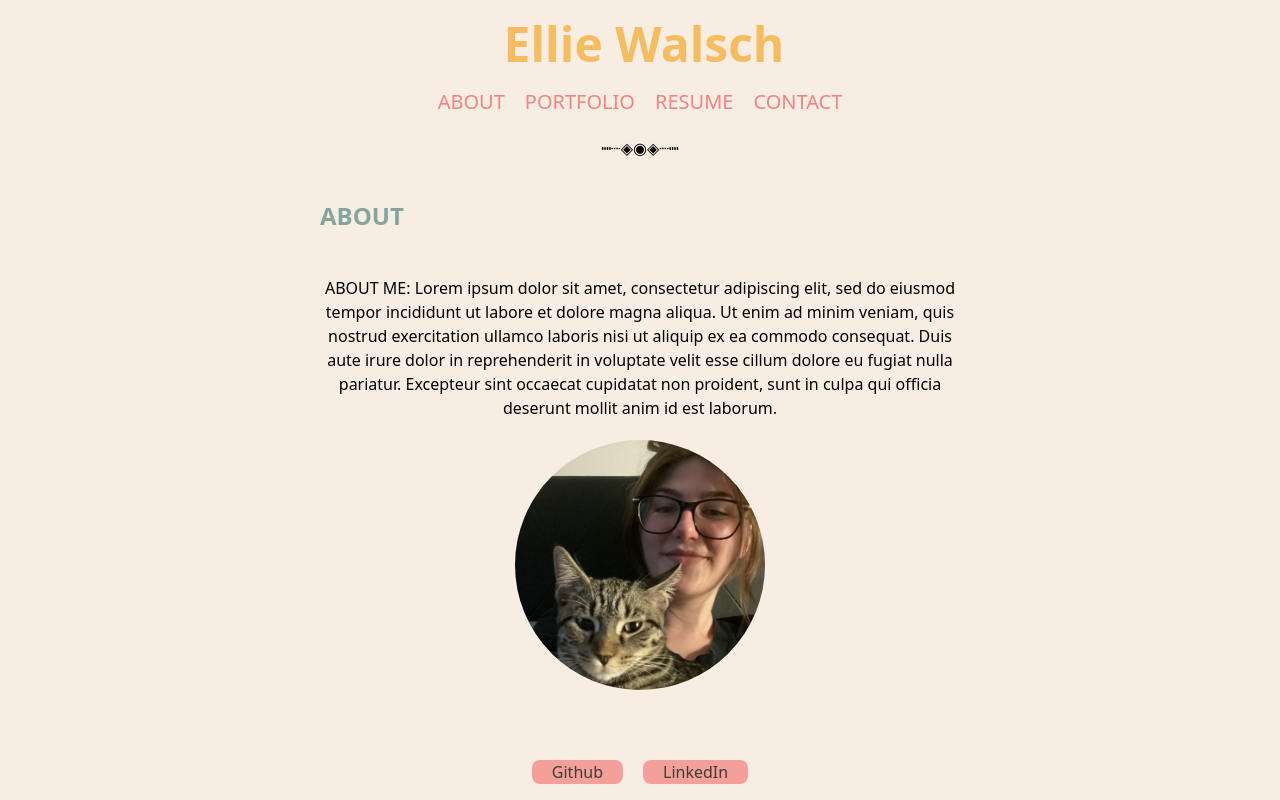
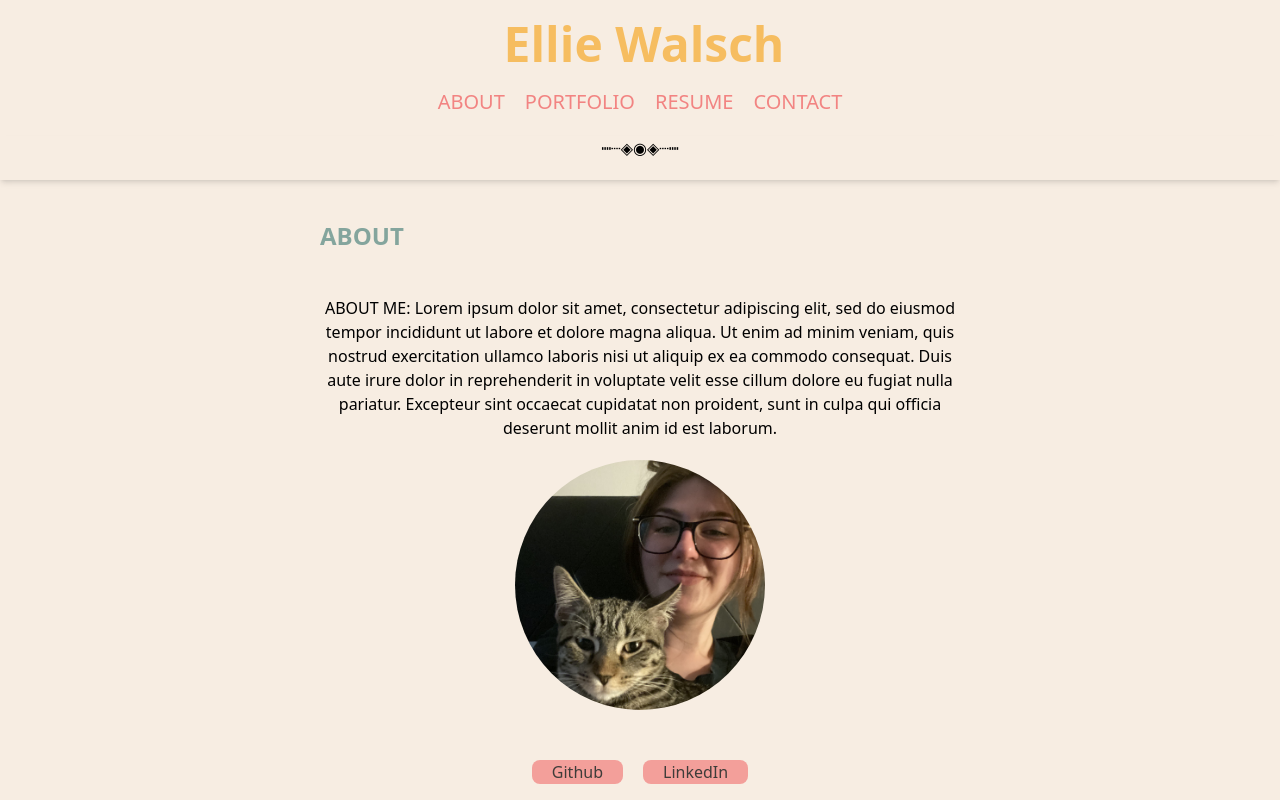
Before and after one commit to EllieWalsch/react-portfolio, a React (Vite) app: page / in a window 1280 px wide. Built offline with nearby package versions, Linux system fonts and the light colour scheme.

Commit message:
Add shadow

```diff
--- a/src/App.jsx
+++ b/src/App.jsx
@@ -15,17 +15,13 @@ function App() {
     setCurrentPath("/" + clickedLinkText.toLowerCase());
   };
 
-  // TODO: Where to put switch case statements?
-  // This example will stay on the homepage the entire time
-  // it would be beneficial to change the URL for each component
-
   return (
     <>
       <h1 className="mt-5 ml-2 text-center text-5xl font-bold text-orange">
         Ellie Walsch
       </h1>
       <NavBar handleClick={handleNavClick} />
-      <p className="mt-5 text-center">┉┈◈◉◈┈┉</p>
+      <p className="mt-5 pb-5 text-center shadow-md">┉┈◈◉◈┈┉</p>
       <Title text={currentPath.slice(1).toUpperCase() || "ABOUT"} />
       <MainContainer currentPath={currentPath} />
       <Footer />
```
